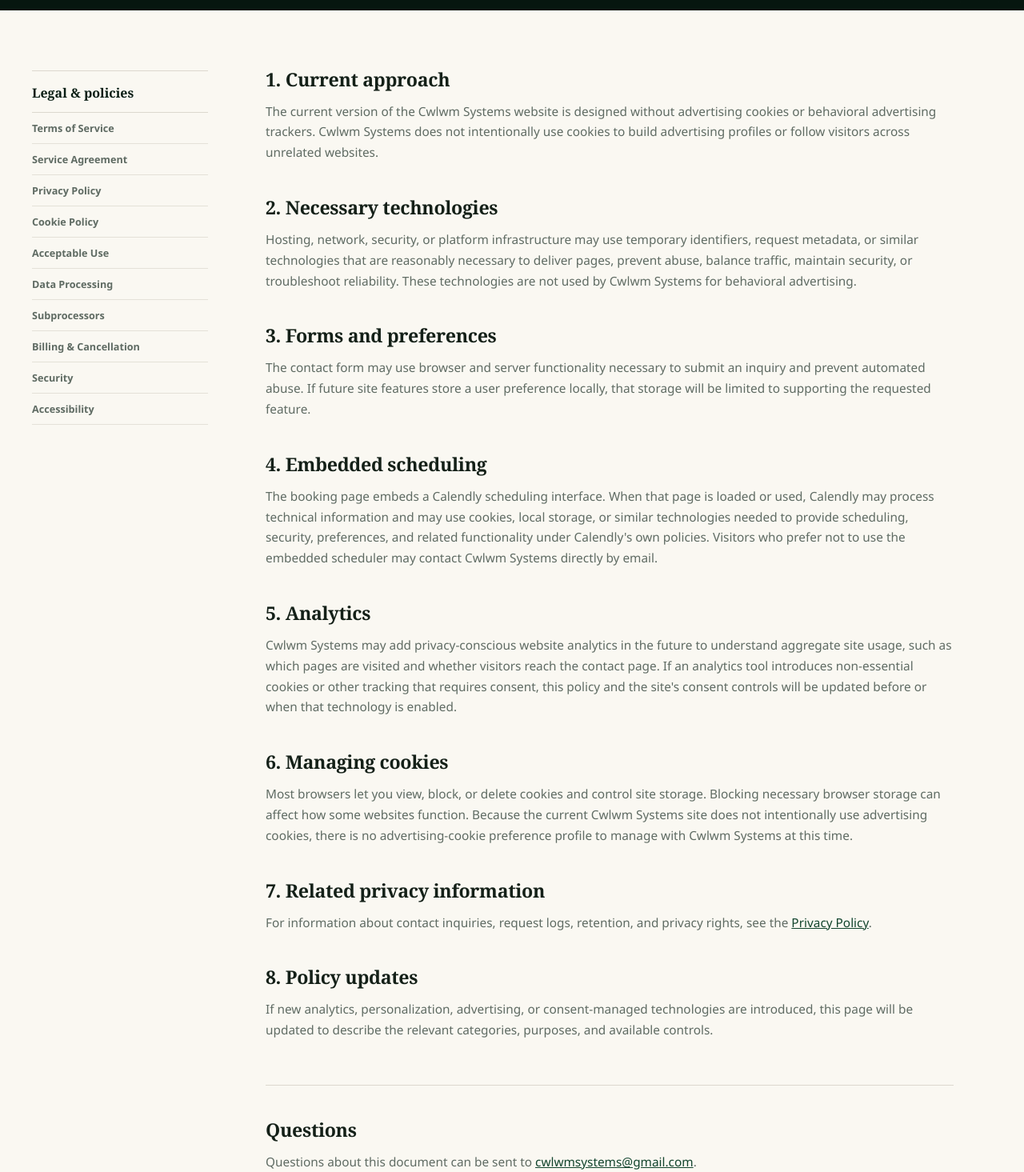
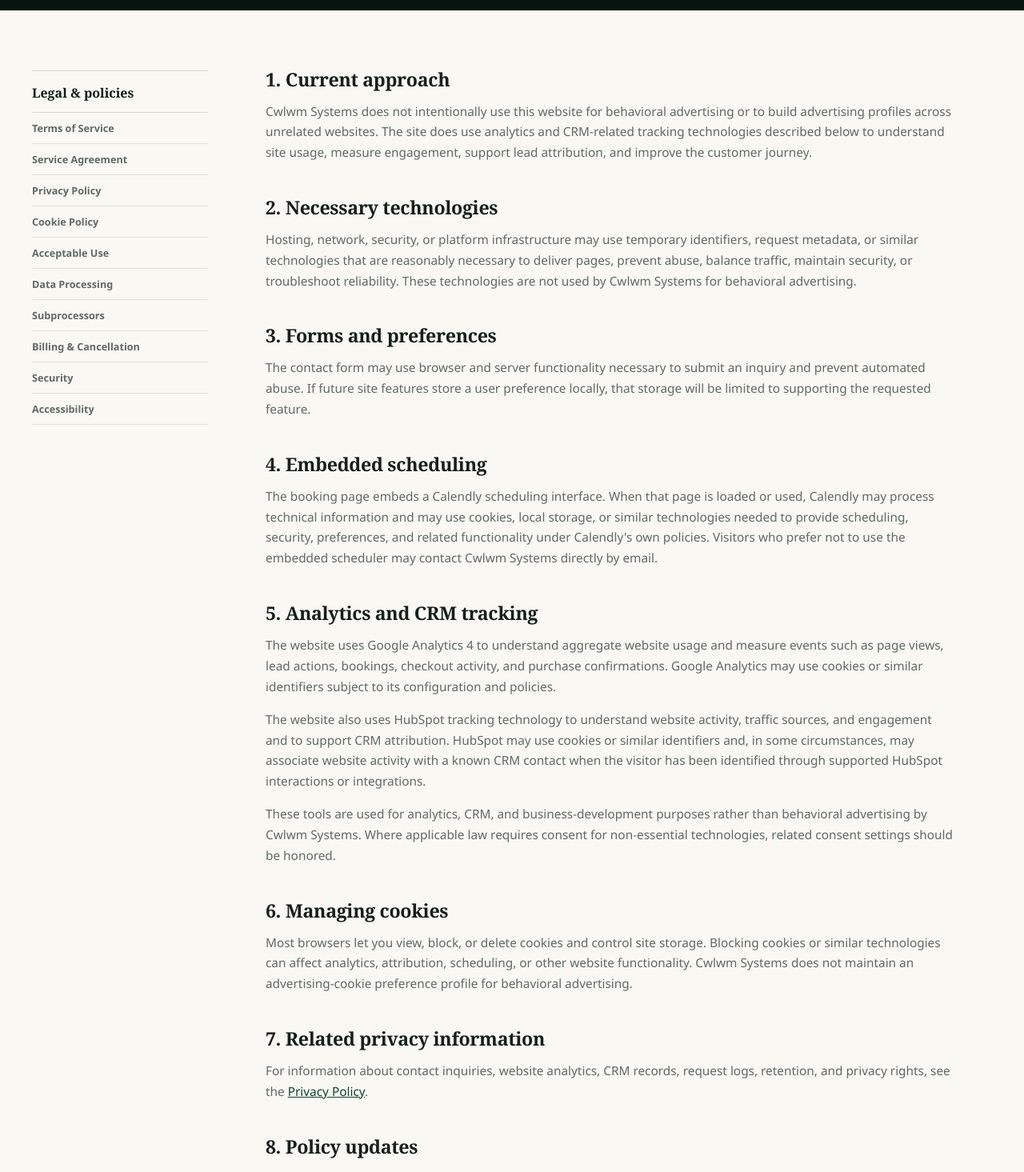
Before and after one commit to cwlwmsystems/cwlwmsystems, a Next.js app: page /cookies in a window 1280 px wide. Shown: the part 460-1925 px from the top of the page at 80% size. Built offline with nearby package versions, Linux system fonts and the light colour scheme; no server answers.

Commit message:
Update cookie policy for GA4 and HubSpot tracking

```diff
--- a/app/cookies/page.tsx
+++ b/app/cookies/page.tsx
@@ -14,7 +14,7 @@ export default function CookiesPage() {
       intro="A straightforward explanation of cookies, local storage, and similar technologies used on this website."
     >
       <h2>1. Current approach</h2>
-      <p>The current version of the Cwlwm Systems website is designed without advertising cookies or behavioral advertising trackers. Cwlwm Systems does not intentionally use cookies to build advertising profiles or follow visitors across unrelated websites.</p>
+      <p>Cwlwm Systems does not intentionally use this website for behavioral advertising or to build advertising profiles across unrelated websites. The site does use analytics and CRM-related tracking technologies described below to understand site usage, measure engagement, support lead attribution, and improve the customer journey.</p>
 
       <h2>2. Necessary technologies</h2>
       <p>Hosting, network, security, or platform infrastructure may use temporary identifiers, request metadata, or similar technologies that are reasonably necessary to deliver pages, prevent abuse, balance traffic, maintain security, or troubleshoot reliability. These technologies are not used by Cwlwm Systems for behavioral advertising.</p>
@@ -25,14 +25,16 @@ export default function CookiesPage() {
       <h2>4. Embedded scheduling</h2>
       <p>The booking page embeds a Calendly scheduling interface. When that page is loaded or used, Calendly may process technical information and may use cookies, local storage, or similar technologies needed to provide scheduling, security, preferences, and related functionality under Calendly's own policies. Visitors who prefer not to use the embedded scheduler may contact Cwlwm Systems directly by email.</p>
 
-      <h2>5. Analytics</h2>
-      <p>Cwlwm Systems may add privacy-conscious website analytics in the future to understand aggregate site usage, such as which pages are visited and whether visitors reach the contact page. If an analytics tool introduces non-essential cookies or other tracking that requires consent, this policy and the site's consent controls will be updated before or when that technology is enabled.</p>
+      <h2>5. Analytics and CRM tracking</h2>
+      <p>The website uses Google Analytics 4 to understand aggregate website usage and measure events such as page views, lead actions, bookings, checkout activity, and purchase confirmations. Google Analytics may use cookies or similar identifiers subject to its configuration and policies.</p>
+      <p>The website also uses HubSpot tracking technology to understand website activity, traffic sources, and engagement and to support CRM attribution. HubSpot may use cookies or similar identifiers and, in some circumstances, may associate website activity with a known CRM contact when the visitor has been identified through supported HubSpot interactions or integrations.</p>
+      <p>These tools are used for analytics, CRM, and business-development purposes rather than behavioral advertising by Cwlwm Systems. Where applicable law requires consent for non-essential technologies, related consent settings should be honored.</p>
 
       <h2>6. Managing cookies</h2>
-      <p>Most browsers let you view, block, or delete cookies and control site storage. Blocking necessary browser storage can affect how some websites function. Because the current Cwlwm Systems site does not intentionally use advertising cookies, there is no advertising-cookie preference profile to manage with Cwlwm Systems at this time.</p>
+      <p>Most browsers let you view, block, or delete cookies and control site storage. Blocking cookies or similar technologies can affect analytics, attribution, scheduling, or other website functionality. Cwlwm Systems does not maintain an advertising-cookie preference profile for behavioral advertising.</p>
 
       <h2>7. Related privacy information</h2>
-      <p>For information about contact inquiries, request logs, retention, and privacy rights, see the <a href="/privacy">Privacy Policy</a>.</p>
+      <p>For information about contact inquiries, website analytics, CRM records, request logs, retention, and privacy rights, see the <a href="/privacy">Privacy Policy</a>.</p>
 
       <h2>8. Policy updates</h2>
       <p>If new analytics, personalization, advertising, or consent-managed technologies are introduced, this page will be updated to describe the relevant categories, purposes, and available controls.</p>
```
